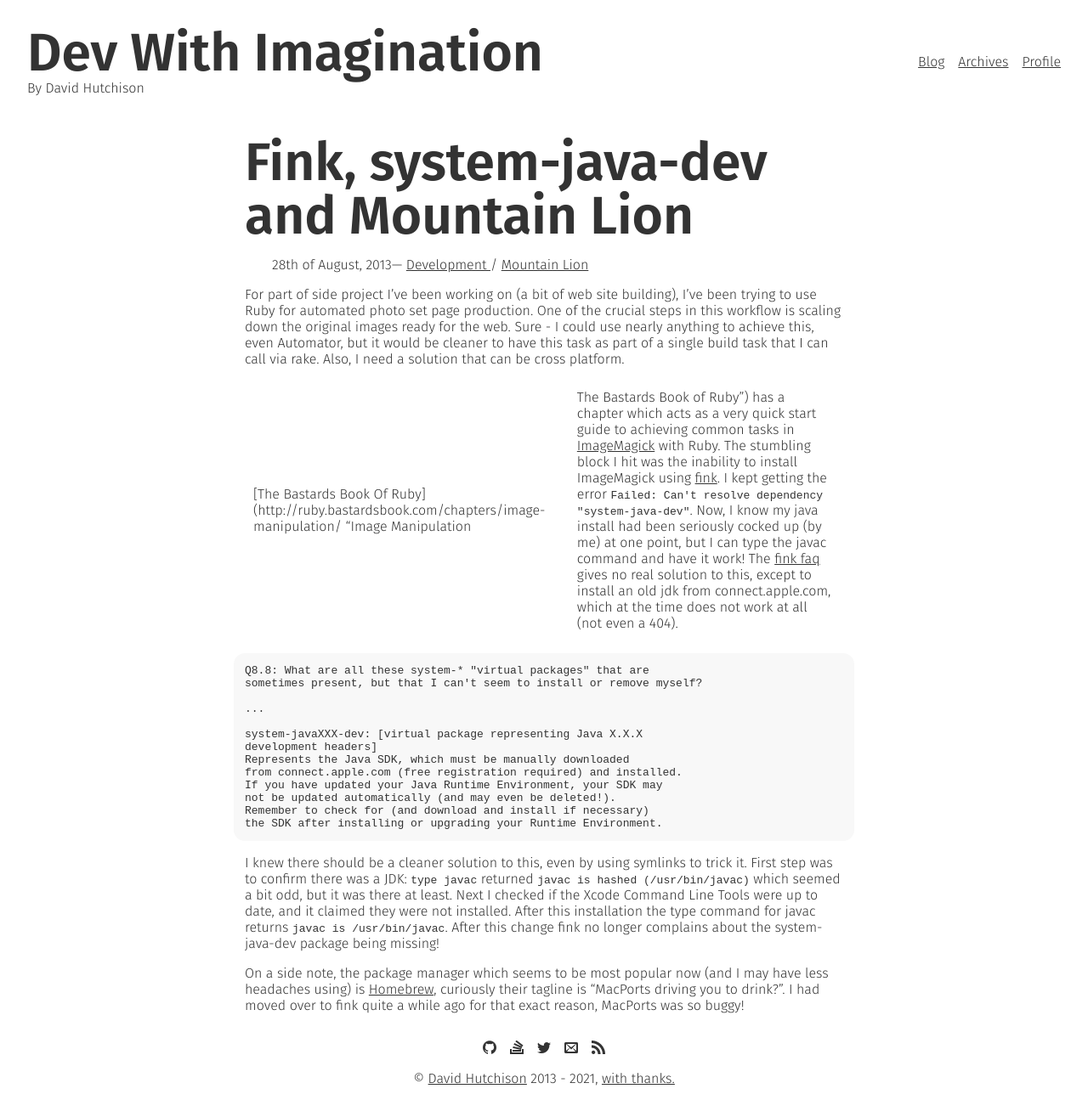
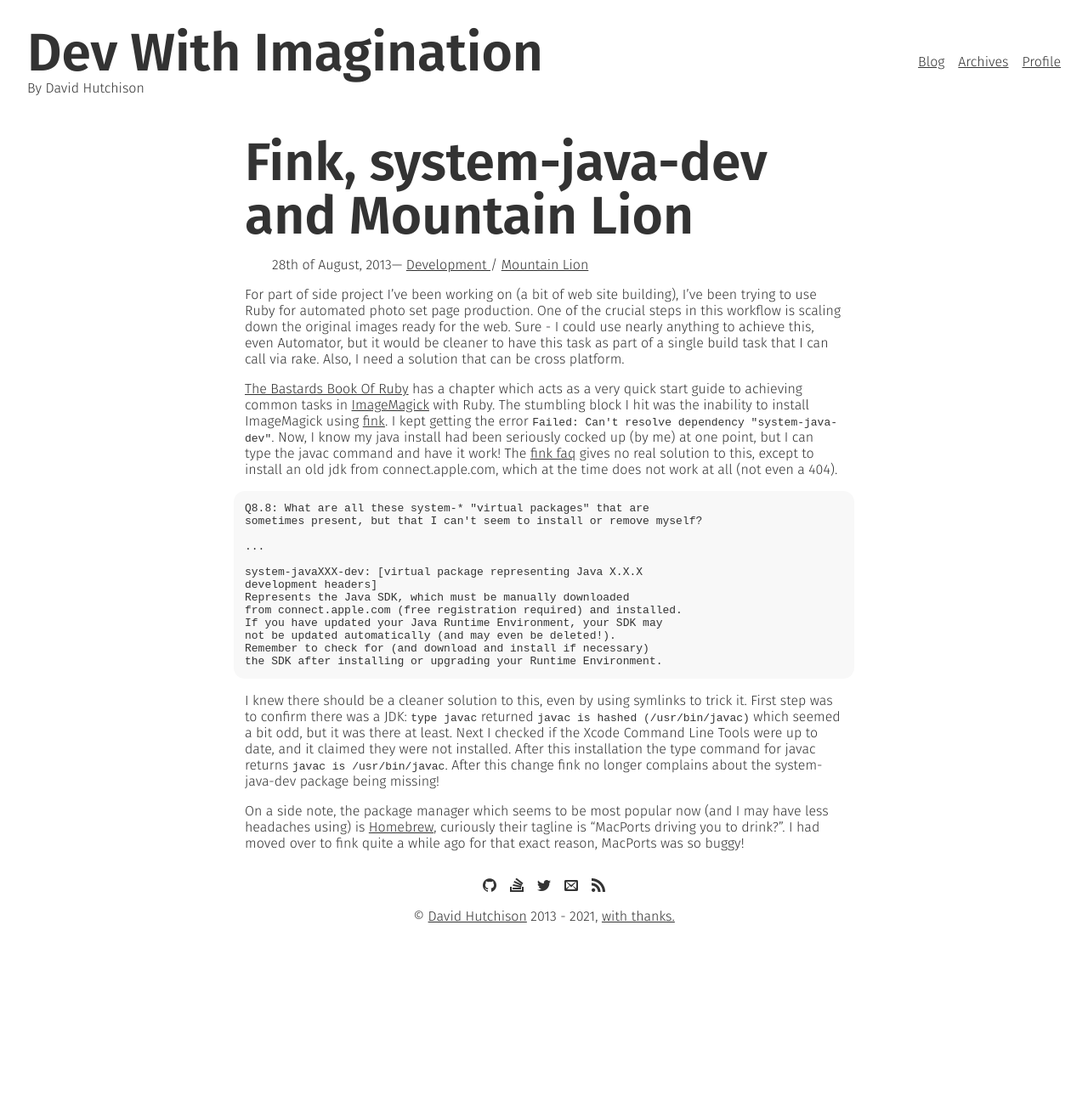
Before and after one commit to dhutchison/dhutchison.github.io, a Jekyll site: the page built from _posts/2013-08-28-fink_system-java-dev_mountain_lion.markdown, in a window 1280 px wide. Shown: the whole page at 85% size. Built offline with Jekyll 4.4.1, drawn with Linux system fonts in a browser that asks for light colours; some web fonts are replaced; after the commit the page ends 1104 px from its top, so only the background shows below that.

Commit message:
fix: corrected link formatting

```diff
--- a/_posts/2013-08-28-fink_system-java-dev_mountain_lion.markdown
+++ b/_posts/2013-08-28-fink_system-java-dev_mountain_lion.markdown
@@ -20,7 +20,7 @@ For part of side project I've been working on (a bit of web site building), I've
 
 <!--more-->
 
-[The Bastards Book Of Ruby](http://ruby.bastardsbook.com/chapters/image-manipulation/ "Image Manipulation | The Bastards Book of Ruby") has a chapter which acts as a very quick start guide to achieving common tasks in [ImageMagick](http://www.imagemagick.org/script/index.php "ImageMagick: Convert, Edit, Or Compose Bitmap Images") with Ruby. The stumbling block I hit was the inability to install ImageMagick using [fink](http://fink.thetis.ig42.org/ "Fink - Home"). I kept getting the error `Failed: Can't resolve dependency "system-java-dev"`. Now, I know my java install had been seriously cocked up (by me) at one point, but I can type the javac command and have it work! The [fink faq][1] gives no real solution to this, except to install an old jdk from connect.apple.com, which at the time does not work at all (not even a 404).
+[The Bastards Book Of Ruby](http://ruby.bastardsbook.com/chapters/image-manipulation/ "Image Manipulation - The Bastards Book of Ruby") has a chapter which acts as a very quick start guide to achieving common tasks in [ImageMagick](http://www.imagemagick.org/script/index.php "ImageMagick: Convert, Edit, Or Compose Bitmap Images") with Ruby. The stumbling block I hit was the inability to install ImageMagick using [fink](http://fink.thetis.ig42.org/ "Fink - Home"). I kept getting the error `Failed: Can't resolve dependency "system-java-dev"`. Now, I know my java install had been seriously cocked up (by me) at one point, but I can type the javac command and have it work! The [fink faq][1] gives no real solution to this, except to install an old jdk from connect.apple.com, which at the time does not work at all (not even a 404).
 
     Q8.8: What are all these system-* "virtual packages" that are
     sometimes present, but that I can't seem to install or remove myself?
```
